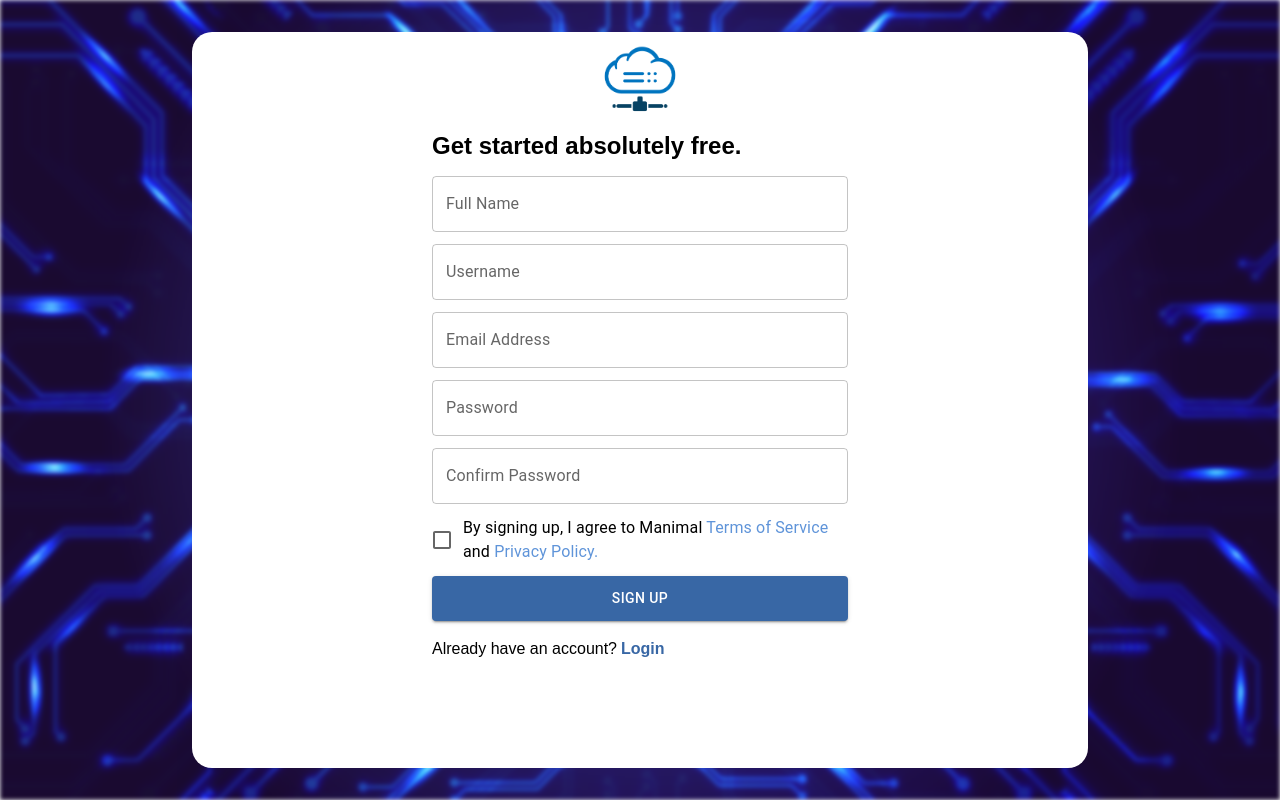
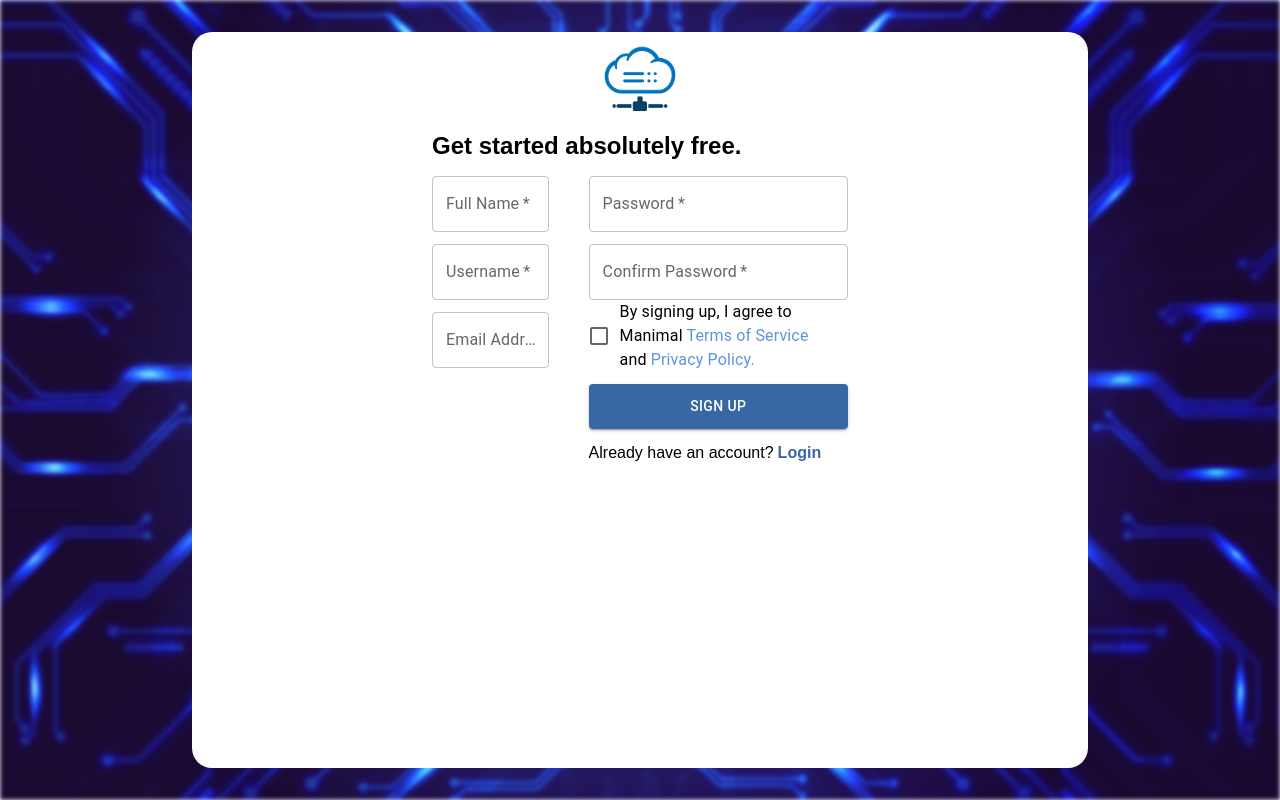
Before and after one commit to dangkhoabo2002/FrontEnd, a React (Create React App) app: page /signUp in a window 1280 px wide. Built offline with nearby package versions, Linux system fonts and the light colour scheme.

Commit message:
sign_in api

```diff
--- /dev/null
+++ b/src/css/signUp.css
@@ -0,0 +1,31 @@
+.error-helper-text {
+    position: relative;
+    color: transparent;
+
+    ::after {
+      content: attr(data-error);
+      position: absolute;
+      top: -10px;
+      right: 0;
+      padding: 5px 10px;
+      border-radius: 4px;
+      background: red;
+      color: white;
+      font-size: 12px;
+      white-space: nowrap;
+      z-index: 1;
+      pointer-events: none;
+      transform: translateX(50%);
+
+      /* Hiệu ứng mũi tên */
+      &::before {
+        content: "";
+        position: absolute;
+        bottom: -5px;
+        left: 50%;
+        border-width: 5px 5px 0 0;
+        border-color: red transparent transparent transparent;
+        transform: translateX(-50%);
+      }
+    }
+  }
--- a/src/screens/signUp.js
+++ b/src/screens/signUp.js
@@ -1,4 +1,4 @@
-import React from "react";
+import React, { useState } from "react";
 import bgLogin from "../images/loginBackgr.png";
 import Logo from "../images/MHDLogo.png";
 import {
@@ -8,10 +8,104 @@ import {
   FormControlLabel,
   Box,
 } from "@mui/material";
+import "../css/signUp.css";
 
-import { Link } from "react-router-dom";
+import { Link, useNavigate } from "react-router-dom";
 
 export default function SignUp() {
+  const navigate = useNavigate();
+  const [data, setData] = useState({
+    username: "",
+    password: "",
+    full_name: "",
+    email: "",
+  });
+  const [isChecked, setIsChecked] = useState(false);
+  const [showTickMessage, setShowTickMessage] = useState(false);
+  const [error, setError] = useState({
+    username: null,
+    password: null,
+    email: null,
+    confirm_password: null, // Thêm trường confirm_password vào state error
+  });
+
+  const handleChange = (prop) => (event) => {
+    setData({ ...data, [prop]: event.target.value });
+  };
+
+  const handleCheckboxChange = (event) => {
+    setIsChecked(event.target.checked);
+    setShowTickMessage(false);
+  };
+
+  const handleSignup = async () => {
+    if (!isChecked) {
+      setShowTickMessage(true);
+      return;
+    }
+
+    const usernameRegex = /^[a-zA-Z0-9_]{1,12}$/;
+    const passwordRegex =
+      /^(?=.*[a-z])(?=.*[A-Z])(?=.*\d)(?=.*[@$!%*?&])[A-Za-z\d@$!%*?&]{8,30}$/;
+    const emailRegex = /^[^\s@]+@[^\s@]+\.[^\s@]+$/;
+
+    let newErrors = { username: null, password: null, email: null };
+
+    if (!usernameRegex.test(data.username)) {
+      newErrors.username =
+        "Username must be 1-12 characters long and contain only letters, numbers, or underscores.";
+    }
+
+    if (!passwordRegex.test(data.password)) {
+      newErrors.password =
+        "Password must contain at least one lowercase letter, one uppercase letter, one digit, one special character, and be 8-30 characters long.";
+    }
+
+    if (!emailRegex.test(data.email)) {
+      newErrors.email = "Invalid email address.";
+    }
+
+    // Kiểm tra xác nhận mật khẩu
+    if (data.password !== data.confirm_password) {
+      newErrors.confirm_password = "Passwords do not match";
+    }
+
+    if (
+      newErrors.username ||
+      newErrors.password ||
+      newErrors.email ||
+      newErrors.confirm_password
+    ) {
+      setError(newErrors);
+      return;
+    }
+
+    const signupUrl = "http://127.0.0.1:5000/auth/signup";
+    try {
+      const response = await fetch(signupUrl, {
+        method: "POST",
+        headers: {
+          "Content-Type": "application/json",
+          "Access-Control-Allow-Origin": "*",
+        },
+        body: JSON.stringify({
+          username: data.username,
+          password: data.password,
+          full_name: data.full_name,
+          email: data.email,
+        }),
+      });
+      if (response.status === 201) {
+        navigate("/login");
+      } else if (response.status === 400) {
+        const responseData = await response.json();
+        alert(responseData.message);
+      }
+    } catch (error) {
+      console.error("Error:", error);
+    }
+  };
+
   return (
     <>
       <div
@@ -31,6 +125,7 @@ export default function SignUp() {
           borderRadius: "20px",
           display: "flex",
           flexDirection: "column",
+          boxSizing: "border-box",
         }}
       >
         <div className="px-60">
@@ -42,7 +137,8 @@ export default function SignUp() {
               alignItems: "center",
             }}
           >
-            <img loading="lazy"
+            <img
+              loading="lazy"
               src={Logo}
               alt="Logo"
               style={{ width: "96px", height: "96px" }}
@@ -56,70 +152,107 @@ export default function SignUp() {
               Get started absolutely free.
             </p>
           </div>
-
+          <div className="flex flex-row gap-10">
+            <div className="flex flex-col">
               <div className="textField mt-3">
                 <TextField
+                  onChange={handleChange("full_name")}
                   label="Full Name"
                   fullWidth
                   variant="outlined"
                   className="mb-4"
+                  required
                 />
               </div>
               <div className="textField mt-3">
                 <TextField
+                  onChange={handleChange("username")}
                   label="Username"
                   fullWidth
                   variant="outlined"
                   className="mb-4"
+                  required
+                  error={!!error.username}
+                  helperText={error.username}
                 />
               </div>
               <div className="textField mt-3">
                 <TextField
+                  onChange={handleChange("email")}
                   label="Email Address"
                   fullWidth
                   variant="outlined"
                   className="mb-4"
+                  required
+                  error={!!error.email}
+                  helperText={error.email}
                 />
               </div>
-
+            </div>
+            <div className="flex flex-col">
               <div className="textField mt-3">
                 <TextField
+                  onChange={handleChange("password")}
                   label="Password"
                   fullWidth
                   type="password"
                   variant="outlined"
                   className="mb-4"
+                  required
+                  error={!!error.password}
+                  helperText={error.password}
                 />
               </div>
-
               <div className="textField mt-3">
                 <TextField
+                  onChange={handleChange("confirm_password")}
                   label="Confirm Password"
                   fullWidth
                   type="password"
                   variant="outlined"
                   className="mb-4"
+                  required
+                  error={!!error.confirm_password}
+                  helperText={error.confirm_password}
                 />
               </div>
 
-          <Box className="mt-3 d-flex">
+              <Box className=" d-flex">
                 <div>
                   <FormControlLabel
-                control={<Checkbox />}
+                    control={
+                      <Checkbox
+                        checked={isChecked}
+                        onChange={handleCheckboxChange}
+                      />
+                    }
                     label={
                       <>
                         By signing up, I agree to Manimal{" "}
-                    <Link style={{ color: "#5F94D9" }}>Terms of Service</Link>{" "}
+                        <Link style={{ color: "#5F94D9" }}>
+                          Terms of Service
+                        </Link>{" "}
                         and{" "}
-                    <Link style={{ color: "#5F94D9" }}>Privacy Policy.</Link>
+                        <Link style={{ color: "#5F94D9" }}>
+                          Privacy Policy.
+                        </Link>
                       </>
                     }
                   />
                 </div>
               </Box>
 
+              {showTickMessage && (
+                <div className={`error-popup ${showTickMessage ? "show" : ""}`}>
+                  Please tick the agreement checkbox.
+                </div>
+              )}
+
               <div className="loginBtn text-center mt-3">
                 <Button
+                  type="button"
+                  id="signup-button"
+                  onClick={handleSignup}
                   style={{
                     width: "100%",
                     height: "45px",
@@ -134,7 +267,7 @@ export default function SignUp() {
               </div>
 
               <div className="text-center text-md-start pt-2 float-left">
-            <div className="small fw-bold mt-1 pt-1 mb-2 flex">
+                <div className="small fw-bold pt-1 mb-2 flex">
                   <div className="mr-1">Already have an account?</div>
                   <Link to={"/login"} style={{ color: "#3867A5" }}>
                     <b>Login</b>
@@ -143,6 +276,8 @@ export default function SignUp() {
               </div>
             </div>
           </div>
+        </div>
+      </div>
     </>
   );
 }
```
Lines whose indentation alone changed are shown as unchanged.
